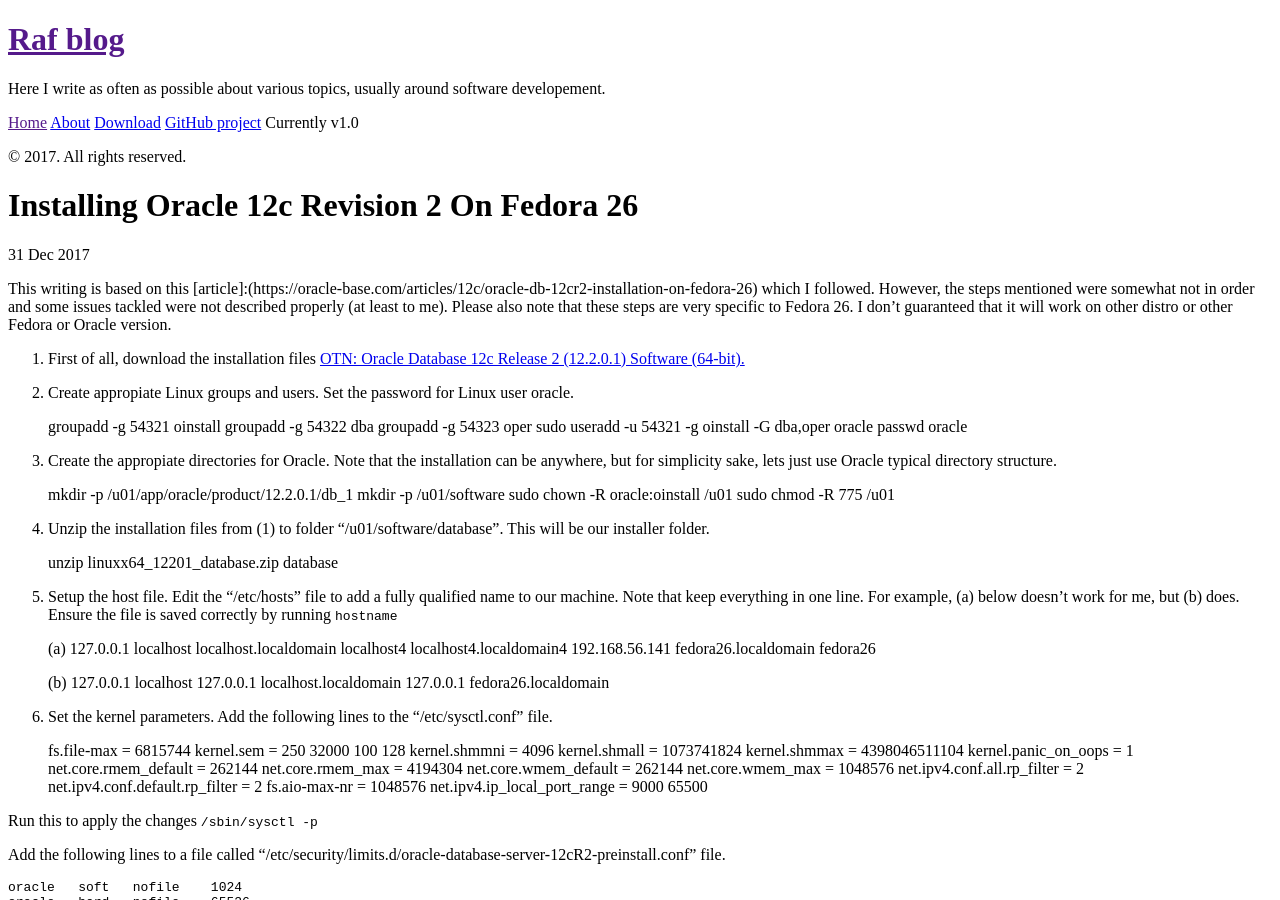
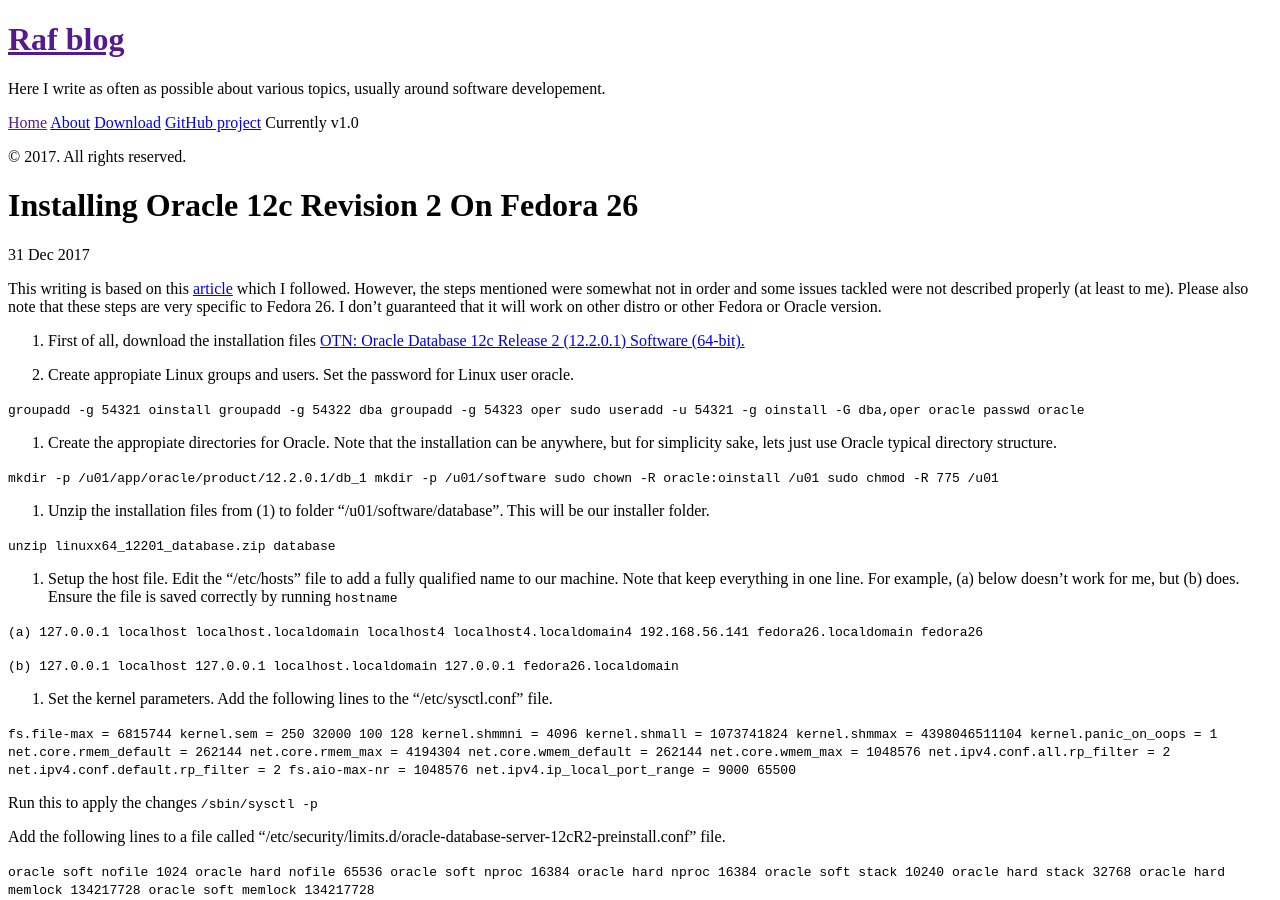
Before and after one commit to mrafsyam/mrafsyam.github.io, a Jekyll site: the page built from _posts/2017-12-31-Installing-Oracle-12c-Revision-2-on-Fedora-26.md, in a window 1280 px wide and 900 px high. Built offline with Jekyll 4.4.1, drawn with Linux system fonts in a browser that asks for light colours; our own code applies the rules of GitHub Pages for plain Markdown files; Markdown is read by kramdown in place of the engine named in the settings; some of the changed lines change nothing that is shown; some of the changed text lies outside the part shown.

Commit message:
Edited post with some makeup

````diff
--- a/_posts/2017-12-31-Installing-Oracle-12c-Revision-2-on-Fedora-26.md
+++ b/_posts/2017-12-31-Installing-Oracle-12c-Revision-2-on-Fedora-26.md
@@ -1,41 +1,41 @@
-This writing is based on this [article]:(https://oracle-base.com/articles/12c/oracle-db-12cr2-installation-on-fedora-26) which I followed. However, the steps mentioned were somewhat not in order and some issues tackled were not described properly (at least to me). Please also note that these steps are very specific to Fedora 26. I don't guaranteed that it will work on other distro or other Fedora or Oracle version.
+This writing is based on this [article](https://oracle-base.com/articles/12c/oracle-db-12cr2-installation-on-fedora-26) which I followed. However, the steps mentioned were somewhat not in order and some issues tackled were not described properly (at least to me). Please also note that these steps are very specific to Fedora 26. I don't guaranteed that it will work on other distro or other Fedora or Oracle version.
 
 1. First of all, download the installation files
 [OTN: Oracle Database 12c Release 2 (12.2.0.1) Software (64-bit).](http://www.oracle.com/technetwork/database/enterprise-edition/downloads/index.html)
 
 2. Create appropiate Linux groups and users. Set the password for Linux user oracle.
 
-    groupadd -g 54321 oinstall
+``` groupadd -g 54321 oinstall
     groupadd -g 54322 dba
     groupadd -g 54323 oper
     sudo useradd -u 54321 -g oinstall -G dba,oper oracle
-    passwd oracle
+    passwd oracle ```
 
 3. Create the appropiate directories for Oracle. Note that the installation can be anywhere, but for simplicity sake, lets just use Oracle typical directory structure.
 
-    mkdir -p /u01/app/oracle/product/12.2.0.1/db_1
+``` mkdir -p /u01/app/oracle/product/12.2.0.1/db_1
     mkdir -p /u01/software
     sudo chown -R oracle:oinstall /u01
-    sudo chmod -R 775 /u01
+    sudo chmod -R 775 /u01 ```
 
 4. Unzip the installation files from (1) to folder "/u01/software/database". This will be our installer folder.
 
-    unzip linuxx64_12201_database.zip database
+`unzip linuxx64_12201_database.zip database`
 
 5. Setup the host file. Edit the "/etc/hosts" file to add a fully qualified name to our machine. Note that keep everything in one line. For example, (a) below doesn't work for me, but (b) does. Ensure the file is saved correctly by running `hostname`
 
-    (a)
+``` (a)
     127.0.0.1       localhost localhost.localdomain localhost4 localhost4.localdomain4
-    192.168.56.141  fedora26.localdomain  fedora26
+    192.168.56.141  fedora26.localdomain  fedora26 ```
 
-    (b)
+``` (b)
     127.0.0.1   localhost
     127.0.0.1   localhost.localdomain
-    127.0.0.1   fedora26.localdomain
+    127.0.0.1   fedora26.localdomain ```
 
 6. Set the kernel parameters. Add the following lines to the "/etc/sysctl.conf" file.
 
-    fs.file-max = 6815744
+``` fs.file-max = 6815744
     kernel.sem = 250 32000 100 128
     kernel.shmmni = 4096
     kernel.shmall = 1073741824
@@ -48,25 +48,25 @@
     net.ipv4.conf.all.rp_filter = 2
     net.ipv4.conf.default.rp_filter = 2
     fs.aio-max-nr = 1048576
-    net.ipv4.ip_local_port_range = 9000 65500
+    net.ipv4.ip_local_port_range = 9000 65500 ```
 
 Run this to apply the changes `/sbin/sysctl -p`
 
 Add the following lines to a file called "/etc/security/limits.d/oracle-database-server-12cR2-preinstall.conf" file.
 
-    oracle   soft   nofile    1024
+``` oracle   soft   nofile    1024
     oracle   hard   nofile    65536
     oracle   soft   nproc    16384
     oracle   hard   nproc    16384
     oracle   soft   stack    10240
     oracle   hard   stack    32768
     oracle   hard   memlock    134217728
-    oracle   soft   memlock    134217728
+    oracle   soft   memlock    134217728 ```
 
 7. Stop and disable firewall
 
-    systemctl stop firewalld
-    systemctl disable firewalld
+``` systemctl stop firewalld
+    systemctl disable firewalld ```
 
 8. Set SELinux to permissive by editing the "/etc/selinux/config" file, making sure the SELINUX flag is set as follows : `SELINUX=permissive`
 
@@ -78,13 +78,13 @@
 
 Package group
 
-    sudo dnf groupinstall "Development Tools" -y
+``` sudo dnf groupinstall "Development Tools" -y
     sudo dnf groupinstall "Administration Tools" -y
-    sudo dnf groupinstall "System Tools" -y
+    sudo dnf groupinstall "System Tools" -y ```
 
 The required packages, including the 32-bit version of some of the packages. Many of the packages should be installed already.
 
-    sudo dnf install binutils -y
+``` sudo dnf install binutils -y
     sudo dnf install compat-libcap1 -y
     sudo dnf install compat-libstdc++-33 -y
     sudo dnf install compat-libstdc++-33.i686 -y
@@ -119,15 +119,15 @@
     sudo dnf install smartmontools -y
     sudo dnf install sysstat -y
     sudo dnf install unixODBC -y
-    sudo dnf install unixODBC-devel -y
+    sudo dnf install unixODBC-devel -y ```
 
 12. Edit the release file. Edit the "/etc/redhat-release" file replacing the current release information "Fedora release 26 (Twenty Six)" with the following.
 
-    redhat release 7
+    `redhat release 7`
 
 13. Edit the bashrc file of the oracle user : `vim ~/.bashrc`. Ensure the hostname is according to what you set in (5).
 
-	export TMP=/tmp
+``` export TMP=/tmp
 	export TMPDIR=$TMP
 	export ORACLE_HOSTNAME=fedora26.localdomain
 	export ORACLE_UNQNAME=cdb1
@@ -137,23 +137,23 @@
 	export PATH=/usr/sbin:$PATH
 	export PATH=$ORACLE_HOME/bin:$PATH
 	export LD_LIBRARY_PATH=$ORACLE_HOME/lib:/lib:/usr/lib
-	export CLASSPATH=$ORACLE_HOME/jlib:$ORACLE_HOME/rdbms/jlib
+	export CLASSPATH=$ORACLE_HOME/jlib:$ORACLE_HOME/rdbms/jlib ```
 
 14. There is a bug that requires us to relink some of the libraries used by Oracle. This is probably the cause of error that prompts "TNS : Lost contact" that is typically faced during Oracle installation.
 
-	cd $ORACLE_HOME/lib/stubs
+``` cd $ORACLE_HOME/lib/stubs
 	mkdir BAK
 	mv libc* BAK/
-	$ORACLE_HOME/bin/relink all
+	$ORACLE_HOME/bin/relink all ```
 
 15. Run the installer in GUI mode. Ensure that you set the password for administator and jot it down.
 
-    cd /u01/software/database
-    ./runInstaller
+``` cd /u01/software/database
+    ./runInstaller ```
 
 If you're faced with the error mentioned in 14, what you probably have is Oracle software installed, but database was not created. Moving forward, do again step 14 and afterwards, follow the next step. If you don't face the error, skip the next step - you probably have database created successfully already.
 
-16. Create database. Run `dbca`.
+16. Create database. Run : `dbca`
 
 17. If you're faced with not enough space error, delete the installation zip files downloaded in (1).
 
@@ -161,28 +161,28 @@
 
 19. To ensure the Oracle database instance is running, check it using Sqlplus.
 
-    sqlplus / as sysdba
-    startup
+``` sqlplus / as sysdba
+    startup ```
 
 You should see something like this :
 
-	ORACLE instance started.
+``` ORACLE instance started.
 	Total System Global Area 2483027968 bytes
 	Fixed Size		    8795808 bytes
 	Variable Size		  687868256 bytes
 	Database Buffers	 1778384896 bytes
 	Redo Buffers		    7979008 bytes
 	Database mounted.
-	Database opened.
+	Database opened. ```
 
 20. To ensure that the listener is running, run :
 
-    lsnrctl status
+    `lsnrctl status`
 
 or you can restart the listener
 
-    lsnrctl stop
-    lsnrctl start
+``` lsnrctl stop
+    lsnrctl start ```
 
 You should see something like this :
 
````
